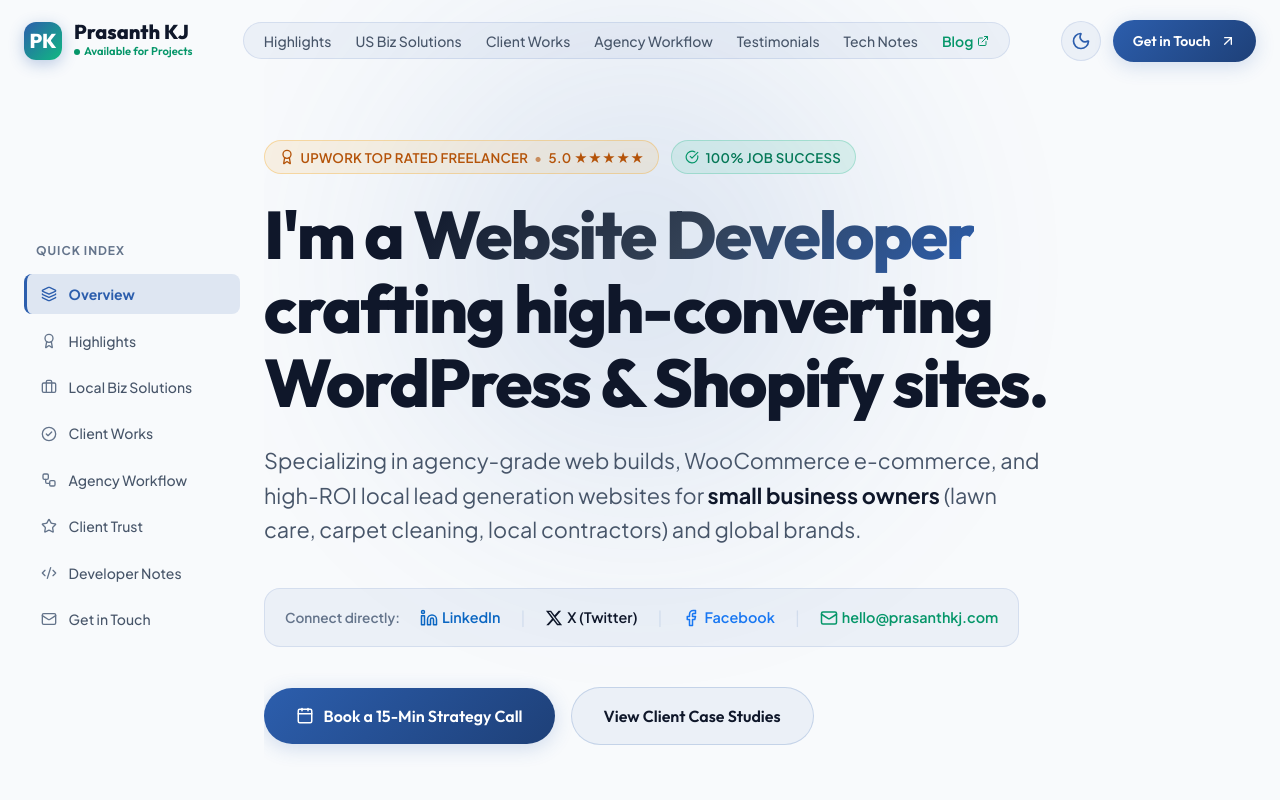
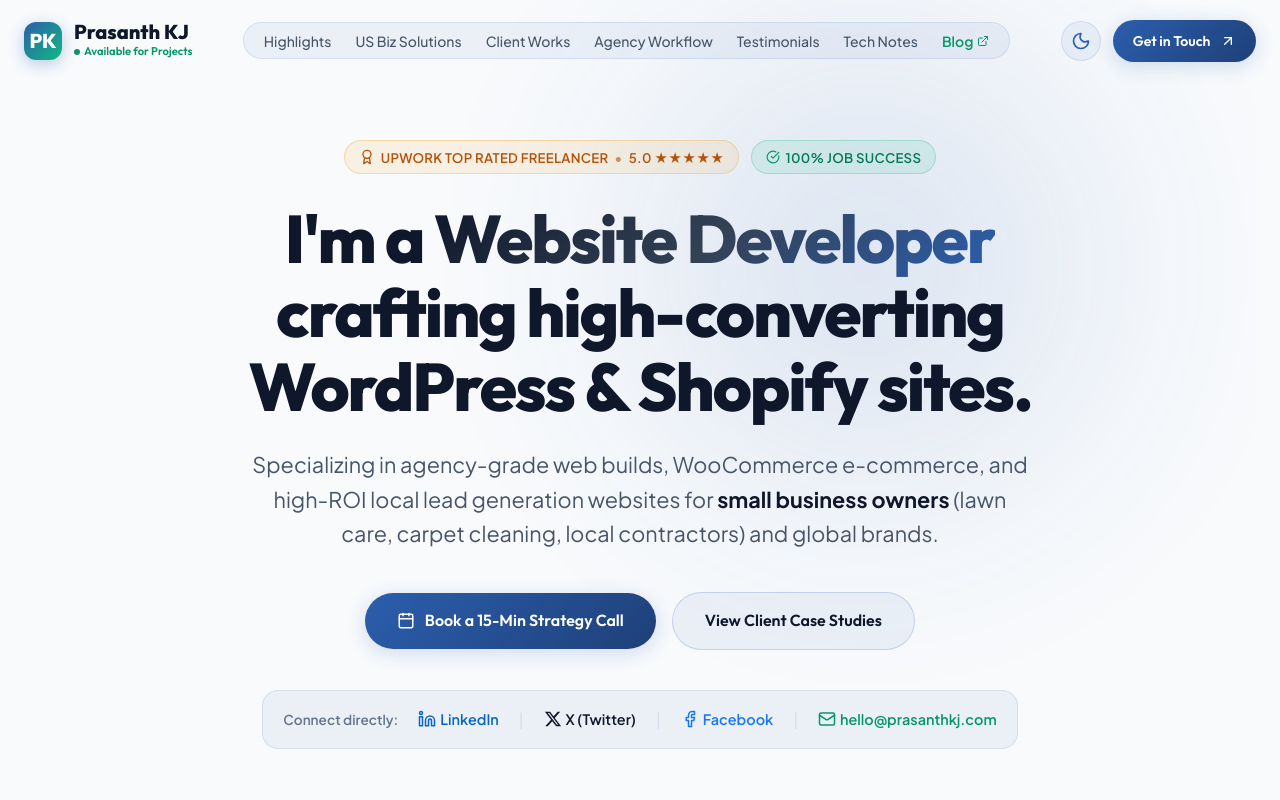
Before and after one commit to PrasanthKJ/prasanthkj_com, a React (Vite) app: page / in a window 1280 px wide. Shown: the top 800 px of the page. Built offline with nearby package versions, Linux system fonts and the light colour scheme.

Commit message:
updated hero section removed from overview and moved above as separate

```diff
--- a/src/App.jsx
+++ b/src/App.jsx
@@ -33,13 +33,14 @@
 
       {/* Main Page Layout Container */}
       <div className="container" style={{ flex: 1 }}>
+        {/* Centered Full-Width Hero Section */}
+        <Hero />
+
+        {/* Scroll Layout: Sticky Side Index Navigator & Content Grid */}
         <div className="page-wrapper">
-          {/* Sticky Side Index Navigator */}
           <SidebarNav />
 
-          {/* Main Content Area */}
           <main className="main-content">
-            <Hero />
             <Highlights />
             <WebSolutions />
             <Projects />
--- a/src/components/Hero.jsx
+++ b/src/components/Hero.jsx
@@ -9,17 +9,21 @@
       id="hero"
       style={{
         paddingTop: '140px',
-        paddingBottom: '80px',
+        paddingBottom: '60px',
         position: 'relative',
         overflow: 'hidden',
+        textAlign: 'center',
+        display: 'flex',
+        flexDirection: 'column',
+        alignItems: 'center',
       }}
     >
       {/* Background Ambient Glows */}
-      <div className="ambient-glow glow-1 pulse-animation"></div>
+      <div className="ambient-glow glow-1 pulse-animation" style={{ left: '50%', transform: 'translateX(-50%)' }}></div>
 
-      <div style={{ position: 'relative', zIndex: 1 }}>
+      <div style={{ position: 'relative', zIndex: 1, display: 'flex', flexDirection: 'column', alignItems: 'center', maxWidth: '920px', width: '100%' }}>
         {/* Top Trust Status Pill */}
-        <div style={{ marginBottom: '1.5rem', display: 'flex', flexWrap: 'wrap', gap: '0.75rem', alignItems: 'center' }}>
+        <div style={{ marginBottom: '1.75rem', display: 'flex', flexWrap: 'wrap', gap: '0.75rem', justifyContent: 'center', alignItems: 'center' }}>
           <div className="pill-badge-gold" style={{ display: 'inline-flex', alignItems: 'center', gap: '6px' }}>
             <Award size={16} color="var(--pill-gold-text)" />
             <span>{HERO_DATA.upworkStatus.title}</span>
@@ -42,8 +46,8 @@
             marginBottom: '1.5rem',
             fontFamily: 'var(--font-heading)',
             letterSpacing: '-0.03em',
+            color: 'var(--text-primary)',
             maxWidth: '900px',
-            color: 'var(--text-primary)',
           }}
         >
           I'm a <span className="gradient-text">Website Developer</span> crafting high-converting WordPress & Shopify sites.
@@ -63,14 +67,32 @@
           Specializing in agency-grade web builds, WooCommerce e-commerce, and high-ROI local lead generation websites for <strong style={{ color: 'var(--text-primary)' }}>small business owners</strong> (lawn care, carpet cleaning, local contractors) and global brands.
         </p>
 
-        {/* Social Icons & Email Row */}
+        {/* Action Call to Action Buttons */}
+        <div style={{ display: 'flex', flexWrap: 'wrap', gap: '1rem', justifyContent: 'center', alignItems: 'center', marginBottom: '2.5rem' }}>
+          <a
+            href={HERO_DATA.calendlyUrl}
+            target="_blank"
+            rel="noopener noreferrer"
+            className="btn-primary"
+            style={{ padding: '0.95rem 2rem', fontSize: '1rem' }}
+          >
+            <Calendar size={18} />
+            Book a 15-Min Strategy Call
+          </a>
+
+          <a href="#works" className="btn-secondary" style={{ padding: '0.95rem 2rem', fontSize: '1rem' }}>
+            View Client Case Studies
+          </a>
+        </div>
+
+        {/* Social Icons & Direct Contact Row (Original Box Style with radius-md) */}
         <div
           style={{
             display: 'flex',
             flexWrap: 'wrap',
             alignItems: 'center',
+            justifyContent: 'center',
             gap: '1.25rem',
-            marginBottom: '2.5rem',
             padding: '1rem 1.25rem',
             background: 'var(--btn-sec-bg)',
             borderRadius: 'var(--radius-md)',
@@ -127,24 +149,6 @@
             <span>hello@prasanthkj.com</span>
           </a>
         </div>
-
-        {/* Action Call to Action Buttons */}
-        <div style={{ display: 'flex', flexWrap: 'wrap', gap: '1rem', alignItems: 'center' }}>
-          <a
-            href={HERO_DATA.calendlyUrl}
-            target="_blank"
-            rel="noopener noreferrer"
-            className="btn-primary"
-            style={{ padding: '0.95rem 2rem', fontSize: '1rem' }}
-          >
-            <Calendar size={18} />
-            Book a 15-Min Strategy Call
-          </a>
-
-          <a href="#works" className="btn-secondary" style={{ padding: '0.95rem 2rem', fontSize: '1rem' }}>
-            View Client Case Studies
-          </a>
-        </div>
       </div>
     </section>
   );
--- a/src/components/SidebarNav.jsx
+++ b/src/components/SidebarNav.jsx
@@ -1,11 +1,11 @@
 import React, { useState, useEffect } from 'react';
-import { Layers, Award, Briefcase, Workflow, Star, Code2, Mail, CheckCircle2 } from 'lucide-react';
+import { Award, Briefcase, Workflow, Star, Code2, Mail, CheckCircle2 } from 'lucide-react';
 
 export default function SidebarNav() {
-  const [activeSection, setActiveSection] = useState('hero');
+  const [activeSection, setActiveSection] = useState('highlights');
+  const [isVisible, setIsVisible] = useState(false);
 
   const sections = [
-    { id: 'hero', label: 'Overview', icon: Layers },
     { id: 'highlights', label: 'Highlights', icon: Award },
     { id: 'small-biz', label: 'Local Biz Solutions', icon: Briefcase },
     { id: 'works', label: 'Client Works', icon: CheckCircle2 },
@@ -17,7 +17,18 @@
 
   useEffect(() => {
     const handleScroll = () => {
-      const scrollPosition = window.scrollY + 200;
+      const heroEl = document.getElementById('hero');
+      const heroHeight = heroEl ? heroEl.offsetHeight : 400;
+
+      // Show sidebar only after scrolling below the Hero section
+      if (window.scrollY > heroHeight - 150) {
+        setIsVisible(true);
+      } else {
+        setIsVisible(false);
+      }
+
+      // Track active section for highlights & below
+      const scrollPosition = window.scrollY + 250;
       sections.forEach((sec) => {
         const el = document.getElementById(sec.id);
         if (el) {
@@ -31,6 +42,7 @@
     };
 
     window.addEventListener('scroll', handleScroll);
+    handleScroll(); // Initial check
     return () => window.removeEventListener('scroll', handleScroll);
   }, []);
 
@@ -47,6 +59,10 @@
         flexDirection: 'column',
         justifyContent: 'center',
         flexShrink: 0,
+        opacity: isVisible ? 1 : 0,
+        transform: isVisible ? 'translateY(0)' : 'translateY(12px)',
+        pointerEvents: isVisible ? 'auto' : 'none',
+        transition: 'opacity 0.35s cubic-bezier(0.16, 1, 0.3, 1), transform 0.35s cubic-bezier(0.16, 1, 0.3, 1)',
       }}
     >
       <div
```
